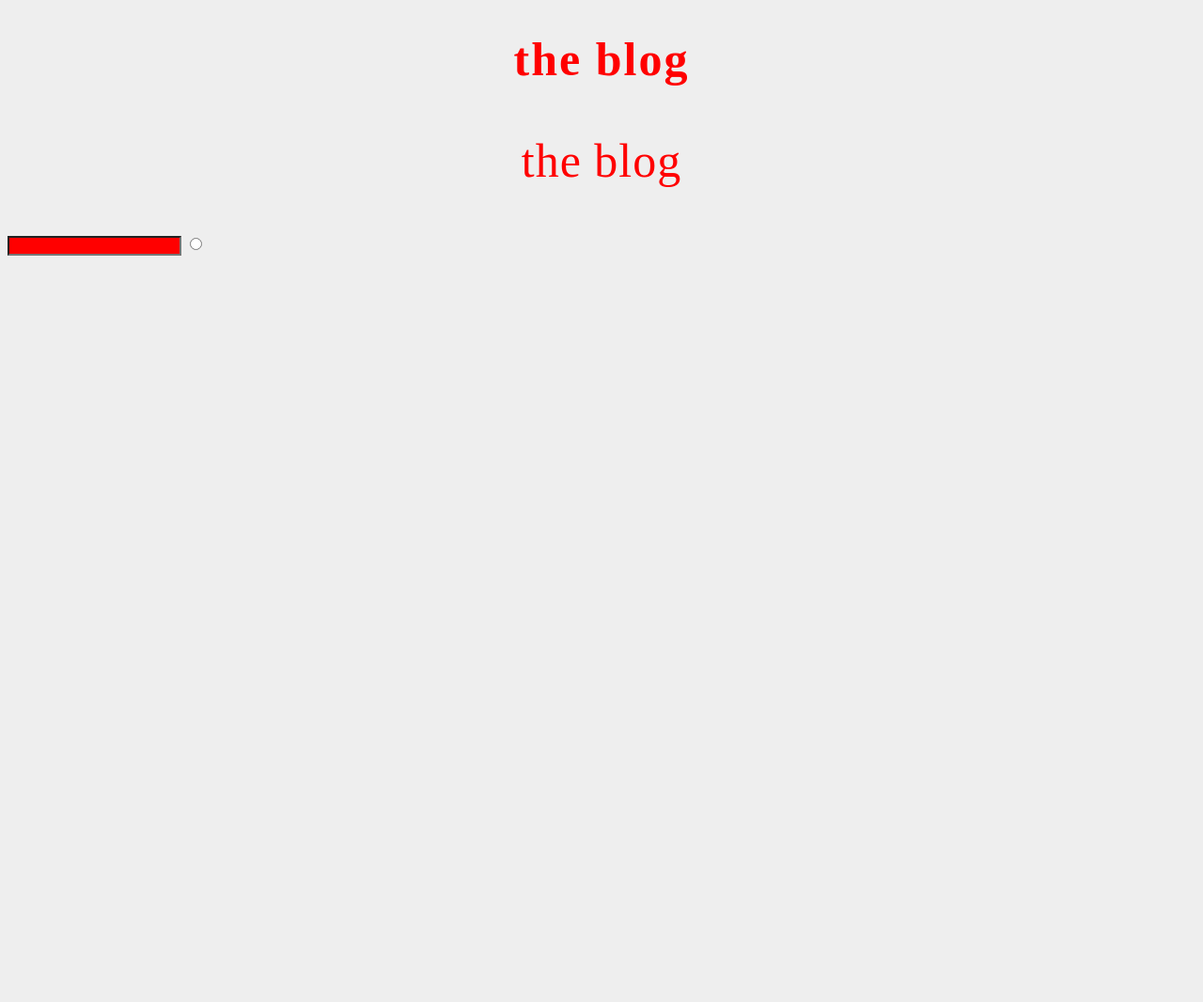
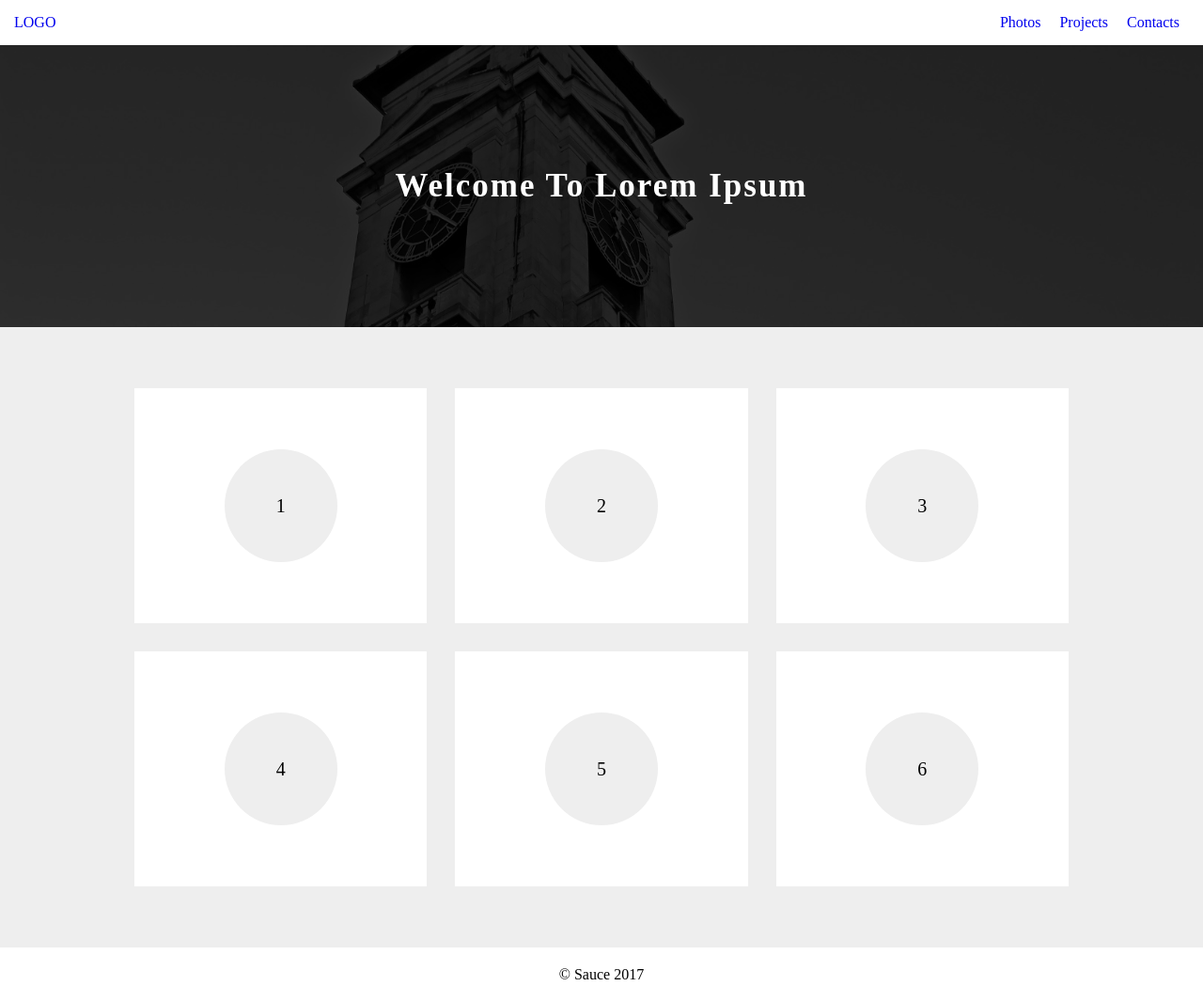
Before and after one commit to tolu101/portfolio, a plain HTML site: page index.html in a window 1280 px wide. Shown: the whole page at 94% size. Before the commit the page ends 800 px from the top, so only its background shows below. Drawn offline with Linux system fonts and the light colour scheme.

Commit message:
summary of lesson

```diff
--- a/assets/css/main.css
+++ b/assets/css/main.css
@@ -1,22 +1,117 @@
+*{
+	box-sizing: border-box;
+	border: 1px
+}
+
+
 body{
-background: #EEE;
-}
-.blog{
-	color: #F00;
-	font-size: 50px;
-	letter-spacing: 2px;
-	text-align: center;
+	background: #EEE;
+	/*css reset*/
+	padding: 0;
+	margin: 0;
+
 
 }
 
-#blog{
-	color: #F00;
-	font-size: 50px;
-	letter-spacing: 1px;
+nav {
+	background: #FFF;
+}
+
+ul{
+	margin: 0;
+	padding: 0;display: flex;
+	list-style-type: none;
+	justify-content: space-between;
+}
+
+ul.navlist{
+
+	padding-left: 15px;
+	padding-right: 15px;
+	padding-bottom: 15px;
+	padding-top: 15px;
+}
+
+ul.navlist a{
+	text-decoration: none;
+}
+
+.navitems a{
+	padding: 10px;
+}
+
+
+.banner{
+	height: 300px;
+	display: flex;
+	justify-content: center;
+	align-items: center;
+	background-image: url('../../assets/img/tower.JPG');
+	background-repeat: no-repeat;
+	background-attachment: fixed;
+	background-size: cover;
+	position: relative;
+}
+
+.overlay{
+	position: absolute;
+	width: 100%;
+	height: 100%;
+	background: rgba(0, 0, 0, 0.75);
+	color: #FFF;
+	display: flex;
+	justify-content: center;
+	align-items: center;
+}
+.overlay h3{
+	font-size: 35px;
+	letter-spacing: 2px;
+}
+
+
+.container{
+	width: 80%;
+	margin: 0 auto;
+	padding: 50px 0;
+}
+.row{
+	display: flex;
+	flex-wrap: wrap;
+}
+
+
+.column{
+	flex: 0 0 calc(100% / 3);
+	padding: 15px;
+}
+
+.box{
+	background: #FFF;
+	height: 250px;
+	width: 100%;
+	display: flex;
+	justify-content: center;
+	align-items: center;
+}
+
+.circle{
+	height: 120px;
+	width: 120px;
+	border-radius: 100%;
+	border: 2px #DDD;
+	background: #EEE;
+	display: flex;
+	justify-content: center;
+	align-items: center;
+	font-size: 20px;
+}
+
+.pot{
+	background: #FFF;
+	padding: 20px 0;
+}
+
+.pot p{
+	margin: 0;
 	text-align: center;
 }
-
-input[type="text"]{
-
-	background-color: red;
-}
--- a/index.html
+++ b/index.html
@@ -5,26 +5,101 @@
 		<link rel="stylesheet" type="text/css" href="assets/css/main.css">
 	</head>
 	<body>
-
-		<h1 class="blog">the blog</h1>
-		<p class="blog" id ="blog">the blog</p>
-		<input type="text" name="">
-		<input type="radio" name="">
+		<!-- navigation/ogos stay here -->
+		<header>
 
 
+		</header>
+			<!-- nav for navigation -->
+			<nav>
+				<ul class="navlist">
+					<li>
+						<a href = "#">LOGO</a>
+					</li>
+					<li>
+						<ul class="navitems">
+							<li>
+								<a href="#">Photos</a>
+							</li>
+							<li>
+								<a href = "#">Projects</a>
+							</li>
+							<li>
+								<a href ="#">Contacts</a>
+							</li>
+						</ul>
+					</li>
+				</ul>
+			</nav>
+
+		<!-- main content -->
+		<main>
+			<section class="banner">
+				<div class="overlay">
+					<h3>Welcome To Lorem Ipsum</h3>
+				</div>
+				</section>
+			<section>
+				<div class="container">
+
+					<div class="row">
+						<!-- one box -->
+						<div class="column">
+							<div class="box">
+								<div class="circle">1</div>
+							</div>
+						</div>
+						<!-- two box -->
+						<div class="column">
+							<div class="box">
+								<div class="circle">2</div>
+							</div>
+						</div>
+						<!-- three box -->
+						<div class="column">
+							<div class="box">
+								<div class="circle">3</div>
+							</div>
+						</div>
 
 
+					</div>
+
+					<div class="row">
+						<!-- one box -->
+						<div class="column">
+							<div class="box">
+								<div class="circle">4</div>
+							</div>
+						</div>
+						<!-- two box -->
+						<div class="column">
+							<div class="box">
+								<div class="circle">5</div>
+							</div>
+						</div>
+						<!-- three box -->
+						<div class="column">
+							<div class="box">
+								<div class="circle">6</div>
+							</div>
+						</div>
 
 
-		<!-- navigation/ogos stay here -->
-		<header></header>
+					</div>
+				</div>
+			</section>
 
-
-		<!-- main content -->
-		<main></main>
+		</main>
 
 		<!-- footer stay here -->
-		<footer></footer>
+		<footer>
+			<div class="pot">
+
+				<p>&copy; Sauce 2017</p>
+			</div>
+
+		</footer>
 
 	</body>
 </html>
```
Also changed, not shown: assets/img/ANUBUS - IMG_0170.JPG (added), assets/img/ANUBUS - IMG_0295.JPG (added), assets/img/car.JPG (added), assets/img/tower.JPG (added).
